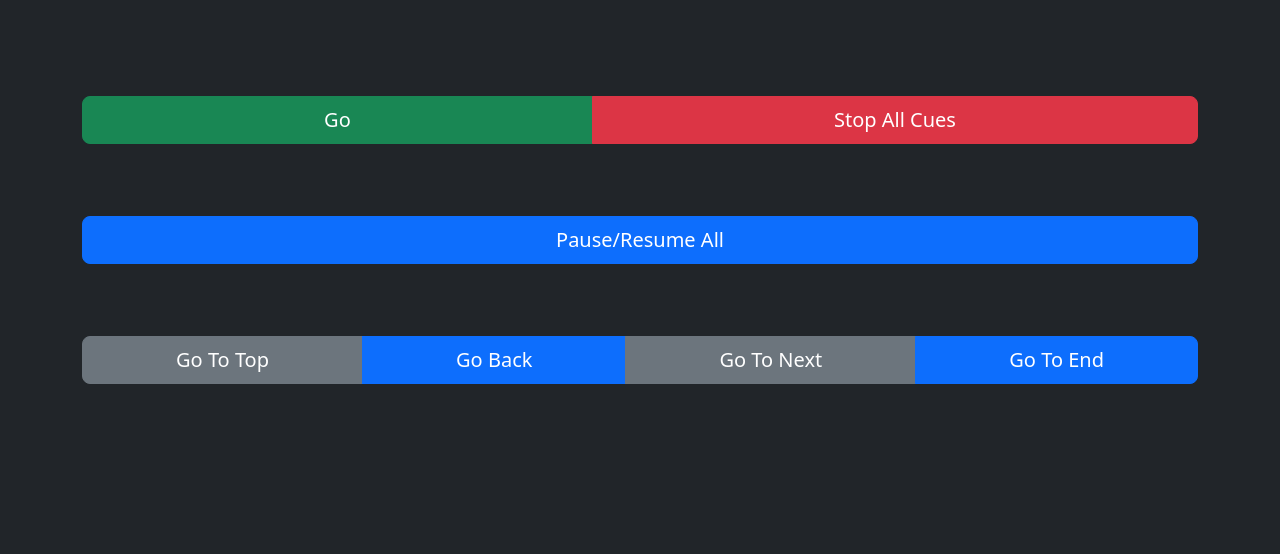
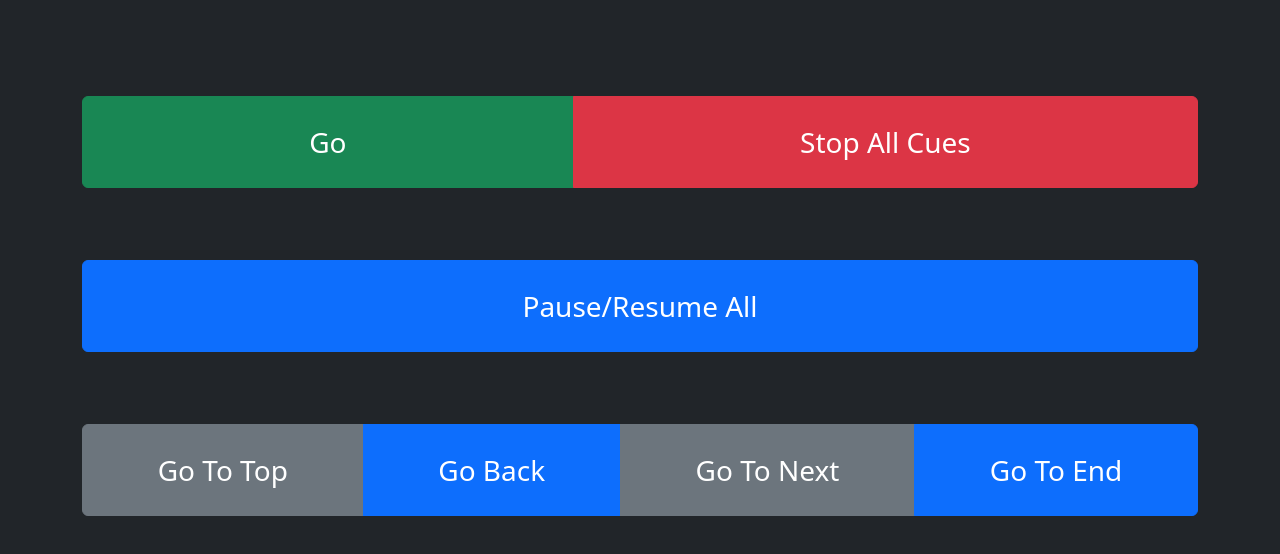
Before and after one commit to demonitize/showcueremote, a website: page views/index.html in a window 1280 px wide. Shown: the part 104-658 px from the top of the page. Drawn offline with nearby package versions, Linux system fonts and the light colour scheme.

Commit message:
sizing fix

```diff
--- a/views/index.html
+++ b/views/index.html
@@ -14,6 +14,11 @@
     <script src="/bootstrap.bundle.min.js" crossorigin="anonymous" defer></script>
     <script src="/jquery.min.js" defer></script>
     <script src="/script.js" defer></script>
+    <style>
+        * {
+            --btn-font-size: 1.75rem;
+        }
+    </style>
 </head>
 
 <body data-bs-theme="dark">
@@ -43,25 +48,25 @@
         <form action="/scs" method="get" id="rpcStatus" data-bs-theme="dark">
             <br />
             <div class="btn-group grid col-12 mx-auto" role="group" aria-label="Button Shit">
-                <input type="button" id="go" value="Go" class="btn btn-success submit btn-lg " />
-                <input type="button" id="stopall" value="Stop All Cues" class="btn btn-danger submit btn-lg " />
+                <input type="button" id="go" value="Go" class="btn btn-success submit" style="--bs-btn-padding-y: 1.5rem; --bs-btn-padding-x: 1rem; --bs-btn-font-size: var(--btn-font-size);" />
+                <input type="button" id="stopall" value="Stop All Cues" class="btn btn-danger submit" style="--bs-btn-padding-y: 1.5rem; --bs-btn-padding-x: 1rem; --bs-btn-font-size: var(--btn-font-size);" />
             </div>
             <br />
             <br />
             <br />
             <br />
             <div class="btn-group grid col-12 mx-auto" role="group" aria-label="Button Shit 2">
-                <input type="button" id="pauseresume" value="Pause/Resume All" class="btn btn-primary submit btn-lg " />
+                <input type="button" id="pauseresume" value="Pause/Resume All" class="btn btn-primary submit" style="--bs-btn-padding-y: 1.5rem; --bs-btn-padding-x: 1rem; --bs-btn-font-size: var(--btn-font-size);" />
             </div>
             <br />
             <br />
             <br />
             <br />
             <div class="btn-group grid col-12 mx-auto" role="group" aria-label="Button Shit 3">
-                <input type="button" id="gotop" value="Go To Top" class="btn btn-secondary submit btn-lg " />
-                <input type="button" id="goback" value="Go Back" class="btn btn-primary submit btn-lg " />
-                <input type="button" id="gonext" value="Go To Next" class="btn btn-secondary submit btn-lg " />
-                <input type="button" id="goend" value="Go To End" class="btn btn-primary submit btn-lg " />
+                <input type="button" id="gotop" value="Go To Top" class="btn btn-secondary submit" style="--bs-btn-padding-y: 1.5rem; --bs-btn-padding-x: 1rem; --bs-btn-font-size: var(--btn-font-size);" />
+                <input type="button" id="goback" value="Go Back" class="btn btn-primary submit" style="--bs-btn-padding-y: 1.5rem; --bs-btn-padding-x: 1rem; --bs-btn-font-size: var(--btn-font-size);" />
+                <input type="button" id="gonext" value="Go To Next" class="btn btn-secondary submit" style="--bs-btn-padding-y: 1.5rem; --bs-btn-padding-x: 1rem; --bs-btn-font-size: var(--btn-font-size);" />
+                <input type="button" id="goend" value="Go To End" class="btn btn-primary submit" style="--bs-btn-padding-y: 1.5rem; --bs-btn-padding-x: 1rem; --bs-btn-font-size: var(--btn-font-size);" />
             </div>
         </form>
     </main>
```
